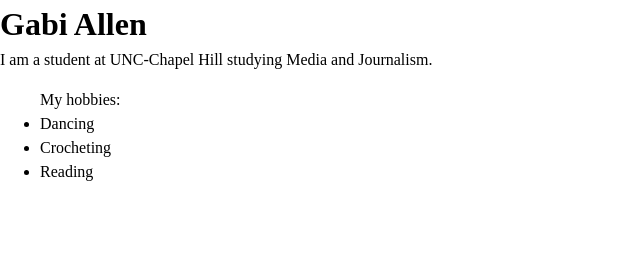
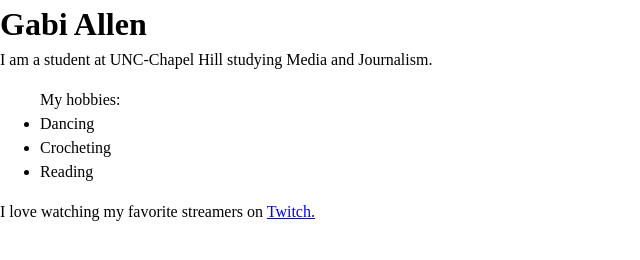
Before and after one commit to gabiallen/my-first-repository, a plain HTML site: page src/index.html in a window 1280 px wide. Shown: the whole page, without its empty margins (0-640 px from the left). Drawn offline with Linux system fonts and the light colour scheme.

Commit message:
Add link

```diff
--- a/src/index.html
+++ b/src/index.html
@@ -18,5 +18,9 @@
       <li>Crocheting</li>
       <li>Reading</li>
     </ul>
+    <p>
+      I love watching my favorite streamers on
+      <a href="https://www.twitch.tv">Twitch.</a>
+    </p>
   </body>
 </html>
```
